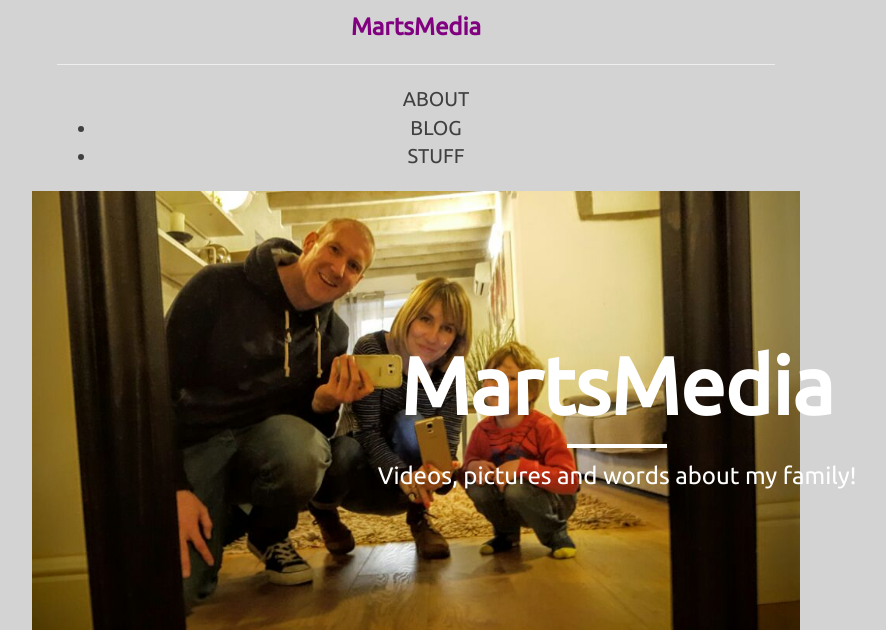
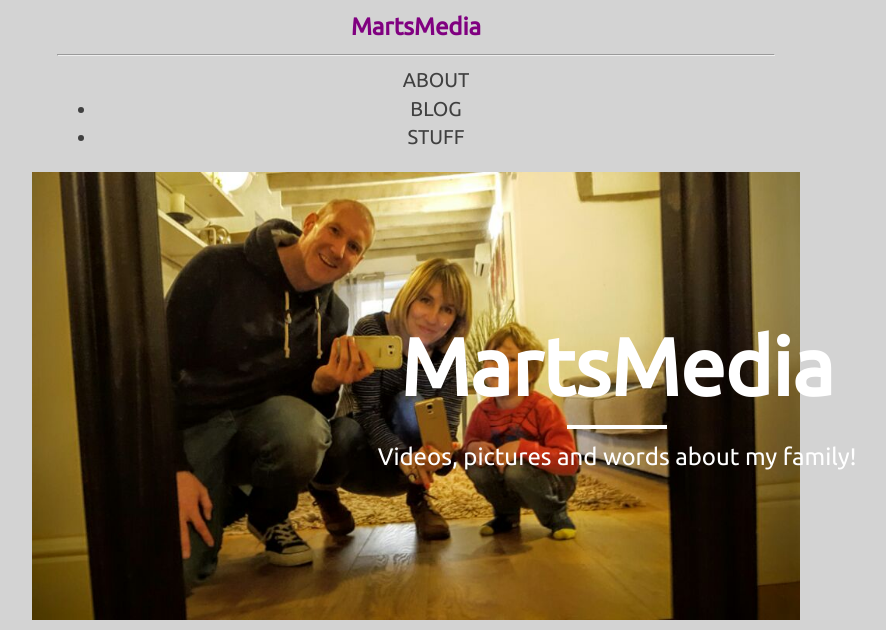
Before and after one commit to dawsino/dawsino.github.io, a Jekyll site: the page built from index.html, in a window 1280 px wide. Shown: the top 630 px of the page, without its empty margins (224-1110 px from the left). Built offline with Jekyll 4.4.1, drawn with Linux system fonts in a browser that asks for light colours; nearby versions of some CDN libraries; the list of posts is cut into pages by our own code; grey boxes are pictures that could not be loaded.

Commit message:
Update custom.css

```diff
--- a/css/custom.css
+++ b/css/custom.css
@@ -146,3 +146,12 @@
     font-size: 12px;
     text- decoration: none;
 }
+ .menutop {
+    display: block;
+    margin-top: 0.5em;
+    margin-bottom: 0.5em;
+    margin-left: auto;
+    margin-right: auto;
+    border-style: inset;
+    border-width: 1px;
+}
```
